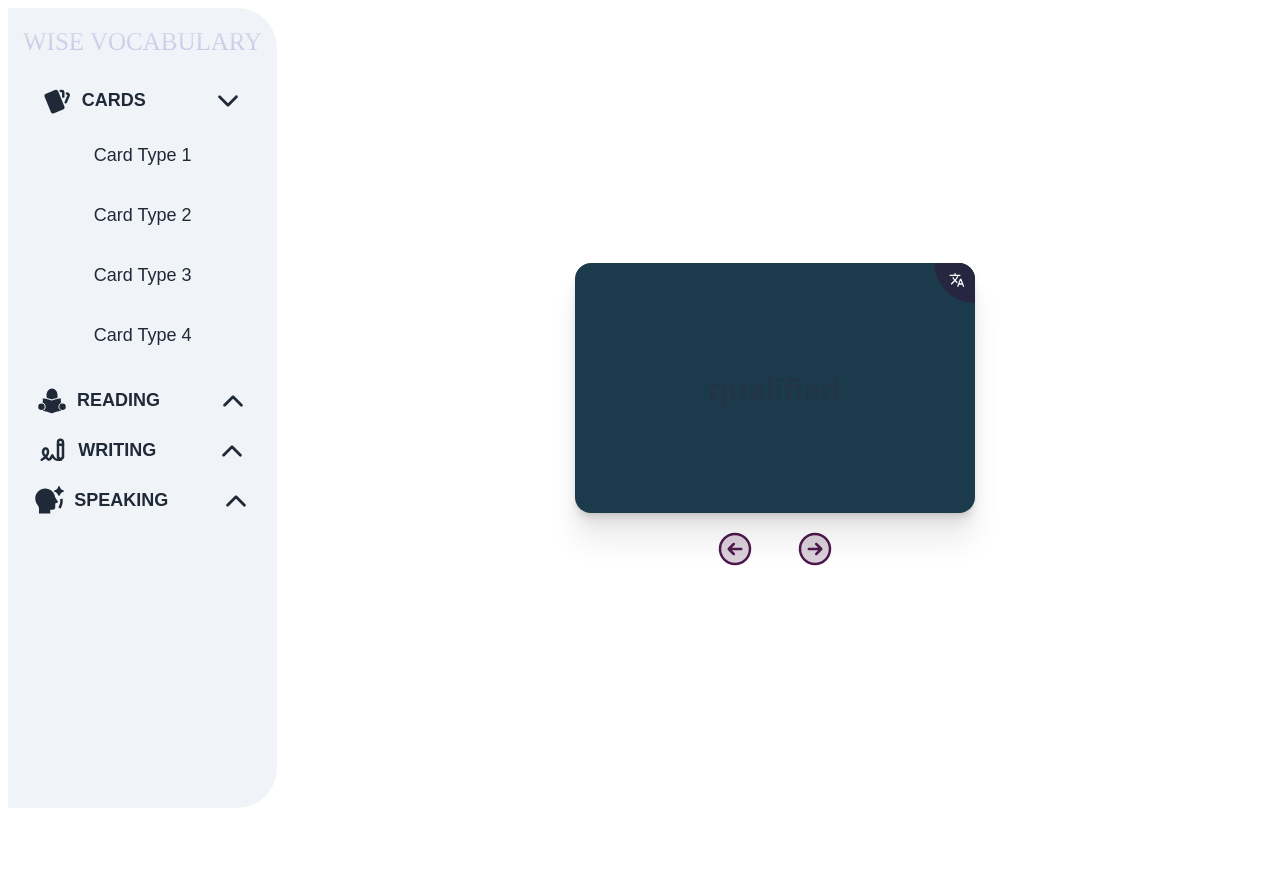
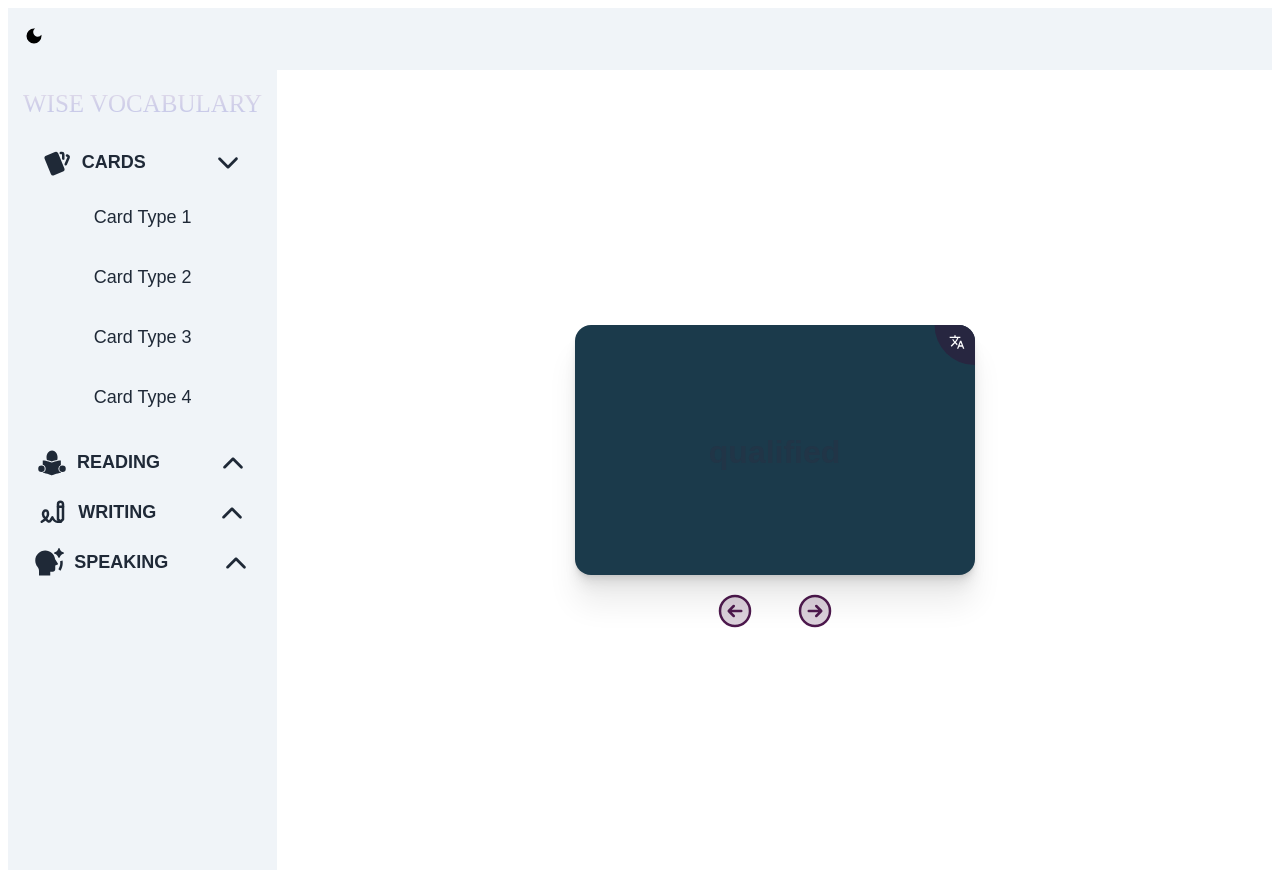
Before and after one commit to bilgekosee/vocabulary-card-api, a React (Vite) app: page /card-type-4 in a window 1280 px wide. Before the commit the page ends 816 px from the top, so only its background shows below. Built offline with nearby package versions, Linux system fonts and the light colour scheme; a web font is replaced by a local one.

Commit message:
header eklendi

```diff
--- a/src/App.jsx
+++ b/src/App.jsx
@@ -6,12 +6,14 @@ import VocabularyCardOne from "./cards/VocabularyType1/VocabularyType1";
 import VocabularyCardSecond from "./cards/VocabularyType2/VocabularyType2";
 import VocabularyCardThird from "./cards/VocabularyType3/VocabularyType3";
 import VocabularyCardFourth from "./cards/VocabularyType4/VocabularyType4";
+import Header from "./header/header";
 
 function App() {
   const [isSidebarOpen, setIsSidebarOpen] = useState(false);
 
   return (
     <Router>
+      <Header />
       <div className="app-container">
         <div className={`sidebar-main ${isSidebarOpen ? "open" : ""}`}>
           <Sidebar
--- a/src/cards/VocabularyType2/VocabularyType2.css
+++ b/src/cards/VocabularyType2/VocabularyType2.css
@@ -39,6 +39,7 @@ button.undo-swipe {
   margin-top: 20px;
   width: 400px;
   height: 800px;
+  top: 15px;
   position: relative;
   overflow: visible;
   background: none;
--- /dev/null
+++ b/src/header/header.css
@@ -0,0 +1,6 @@
+.header-container {
+  background-color: #f0f4f8;
+  color: black;
+  padding: 16px;
+  font-size: 20px;
+}
--- /dev/null
+++ b/src/header/header.jsx
@@ -0,0 +1,31 @@
+import { useState, useEffect } from "react";
+import "./header.css";
+import { MdDarkMode, MdSunny } from "react-icons/md";
+
+const Header = () => {
+  const [darkModeOpen, setDarkModeOpen] = useState(false);
+
+  const toggleDarkMode = () => {
+    setDarkModeOpen((prev) => !prev);
+  };
+
+  useEffect(() => {
+    if (darkModeOpen) {
+      document.body.classList.add("dark");
+      document.body.classList.remove("light");
+    } else {
+      document.body.classList.add("light");
+      document.body.classList.remove("dark");
+    }
+  }, [darkModeOpen]);
+
+  return (
+    <div className="header-container">
+      <div className="dark-mode-toggle" onClick={toggleDarkMode}>
+        {darkModeOpen ? <MdSunny /> : <MdDarkMode />}
+      </div>
+    </div>
+  );
+};
+
+export default Header;
--- a/src/sidebar/sidebar.css
+++ b/src/sidebar/sidebar.css
@@ -4,7 +4,6 @@
   max-width: 350px;
   background-color: #f0f4f8;
   min-height: 100vh;
-  border-radius: 0 40px 40px 0px;
 }
 .sidebar-card.close {
   max-width: 70px;
```
